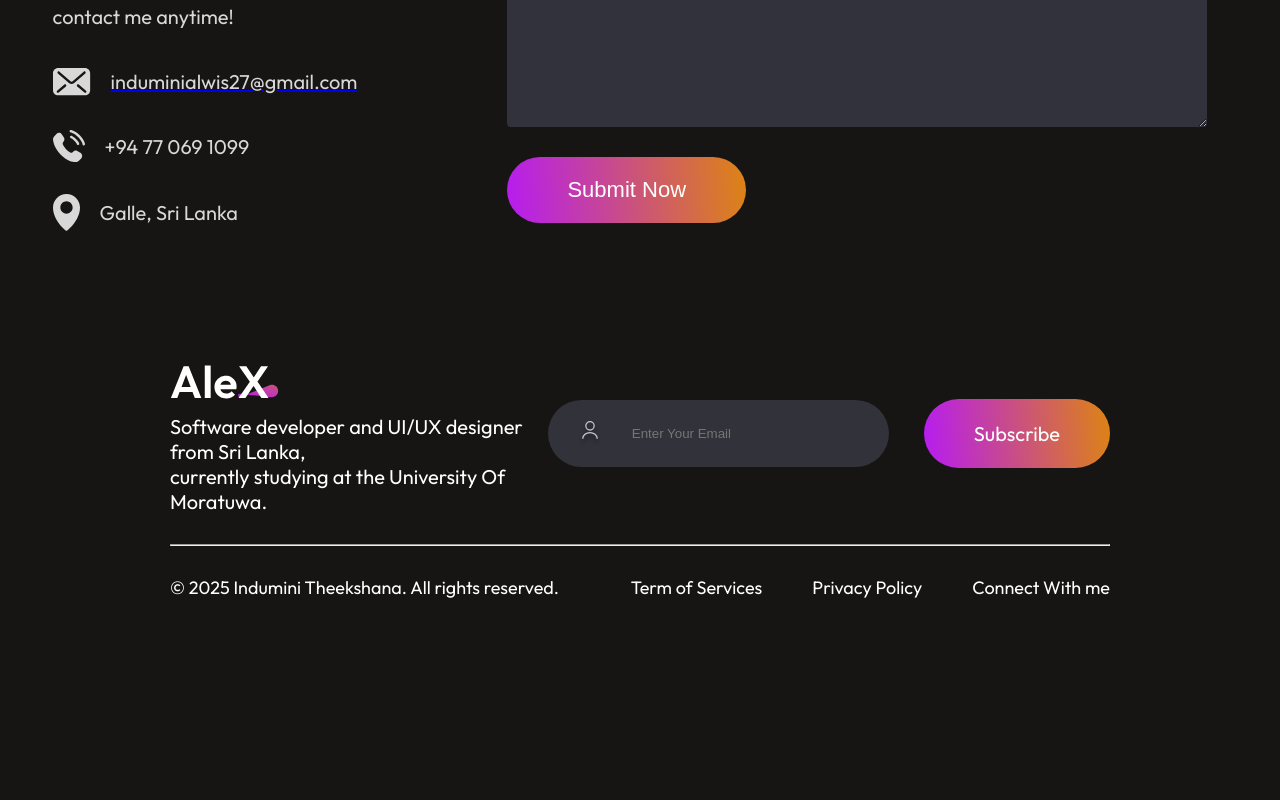
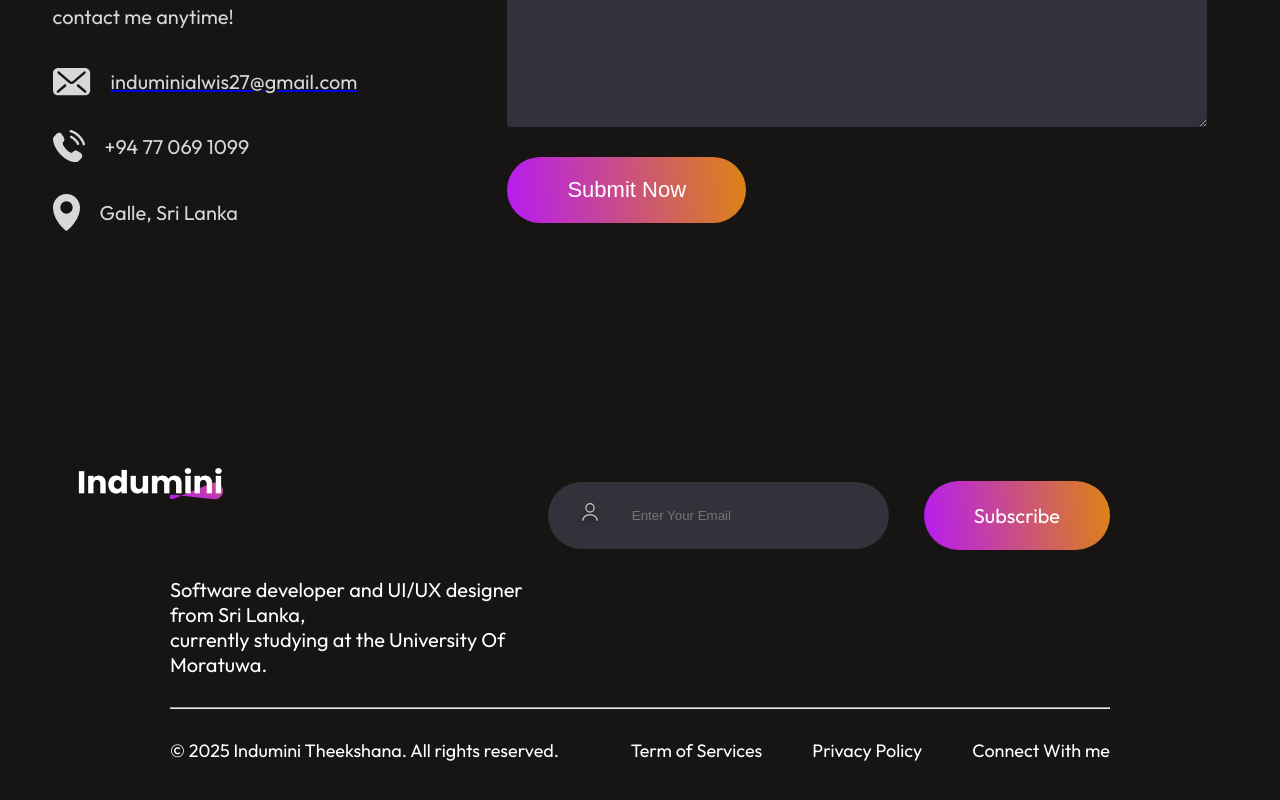
Before and after one commit to InduminiDeAlwis/portfolio, a React (Vite) app: page / in a window 1280 px wide. Shown: the part 4940-5740 px from the top of the page. Before the commit the page ends 5589 px from the top, so only its background shows below. Built offline with nearby package versions, Linux system fonts and the light colour scheme.

Commit message:
edit the footer

```diff
--- a/package.json
+++ b/package.json
@@ -12,7 +12,8 @@
   "dependencies": {
     "react": "^19.1.0",
     "react-anchor-link-smooth-scroll": "^1.0.12",
-    "react-dom": "^19.1.0"
+    "react-dom": "^19.1.0",
+    "react-icons": "^5.5.0"
   },
   "devDependencies": {
     "@eslint/js": "^9.30.1",
--- a/src/Components/Footer/Footer.css
+++ b/src/Components/Footer/Footer.css
@@ -12,6 +12,14 @@
 .footer-top-left p{
     font-size: 20px;
     max-width: 400px;
+}
+.footer-top-left img{
+    width: 300px;
+    height: auto;
+    cursor: pointer;
+    padding: 10px;
+    margin-left: -180px;
+    margin-top: -100px;
 }
 .footer-top-right{
     display: flex;
--- a/src/Components/Footer/Footer.jsx
+++ b/src/Components/Footer/Footer.jsx
@@ -1,6 +1,6 @@
 import React from 'react'
 import './Footer.css'
-import footer_logo from '../../assets/footer_logo.svg' //change the photo
+import footer_logo from '../../assets/logo.png' //change the photo
 import user_icon from '../../assets/user_icon.svg'
 
 const Footer = () => {
```
Also changed, not shown: 1 other file (tests, documents, lock files or other folders).
